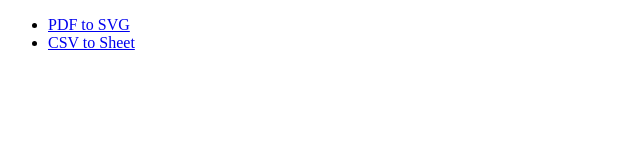
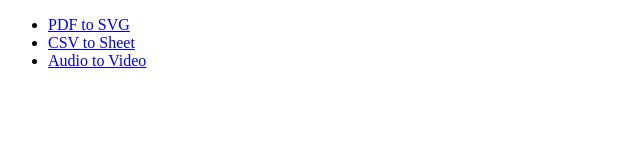
Before and after one commit to client-side-apps/index, a plain HTML site: page index.html in a window 1280 px wide. Shown: the whole page, without its empty margins (0-640 px from the left). Drawn offline with Linux system fonts and the light colour scheme.

Commit message:
Update index.html

```diff
--- a/index.html
+++ b/index.html
@@ -8,6 +8,7 @@
   <ul>
     <li><a href="https://pdf-to-svg.client-side.app/">PDF to SVG</a></li>
     <li><a href="https://csv-to-sheet.client-side.app/">CSV to Sheet</a></li>
+    <li><a href="https://audio-to-video.client-side.app/">Audio to Video</a></li>
   </ul>
 </body>
 </html>
```
